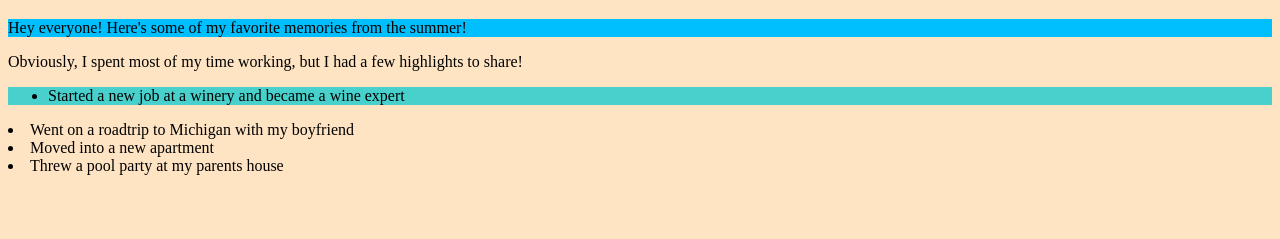
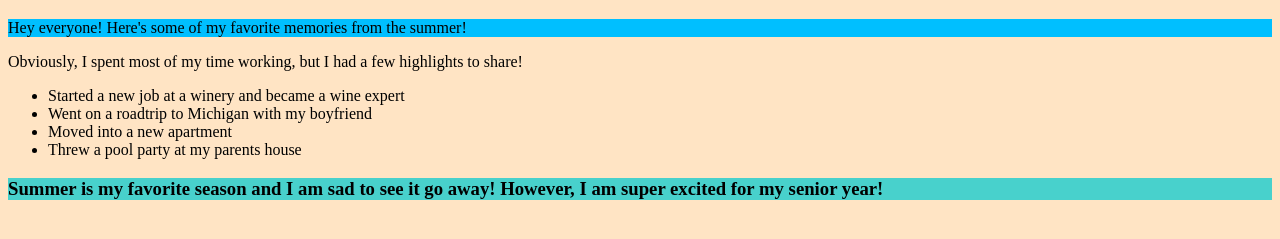
Before and after one commit to elsacapkinney/elsacapkinney, a plain HTML site: page index.html in a window 1280 px wide. Shown: the part 61-300 px from the top of the page. Drawn offline with Linux system fonts and the light colour scheme.

Commit message:
Add files via upload

```diff
--- a/index.html
+++ b/index.html
@@ -12,14 +12,16 @@ Hey everyone! Here's some of my favorite memories from the summer!</h2>
 
 <p>Obviously, I spent most of my time working, but I had a few highlights to share!</p>
 
-<div style="background-color: mediumturquoise;">
 <ul>
 <li>Started a new job at a winery and became a wine expert</li></div>
 <li>Went on a roadtrip to Michigan with my boyfriend</li>
 <li>Moved into a new apartment</li>
 <li>Threw a pool party at my parents house</li>
 </ul>
-</div>
+
+<div style="background-color: mediumturquoise;">
+<h3> Summer is my favorite season and I am sad to see it go away! However, I am super excited for my senior year!
+</h3></div>
 
 </body>
 </html>
```
